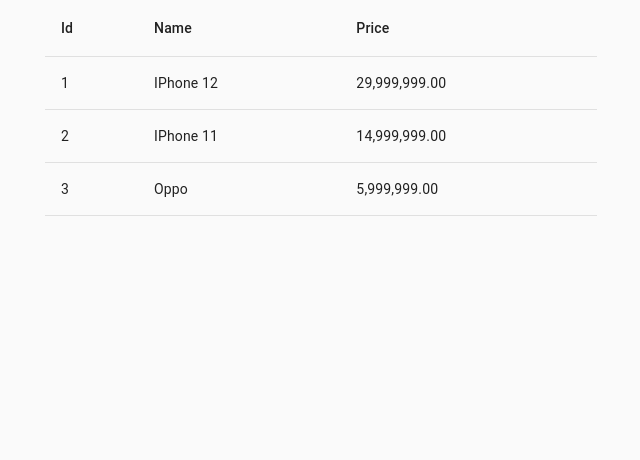
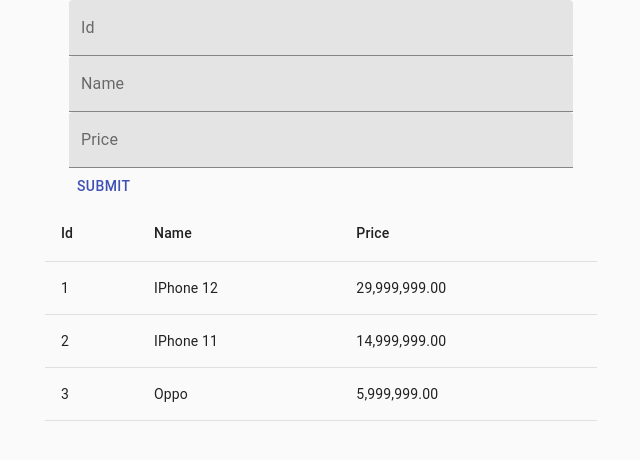
Before and after one commit to TienNH21/sp21_web207_pt15307ud, a React (Create React App) app: page / in a window 1280 px wide. Shown: the top 460 px of the page, without its empty margins (319-959 px from the left). Built offline with nearby package versions, Linux system fonts and the light colour scheme.

Commit message:
CreateProduct 1

```diff
--- a/src/App.js
+++ b/src/App.js
@@ -5,6 +5,7 @@
 import Typography from '@material-ui/core/Typography';
 import Container from '@material-ui/core/Container';
 import ListProduct from './components/ListProduct';
+import CreateProduct from './components/CreateProduct';
 
 function App() {
   const initValue = [
@@ -14,12 +15,20 @@
   ];
 
   const [products, setProducts] = useState(initValue);
+  const [clickedRow, setClickedRow] = useState({
+    id: '',
+    name: '',
+    price: '',
+  });
 
   return (
     <React.Fragment>
       <CssBaseline />
       <Container maxWidth="sm">
-        <ListProduct data={ products } />
+        <CreateProduct clickedRow={ clickedRow } />
+        <ListProduct
+          setClickedRow={ setClickedRow }
+          data={ products } />
       </Container>
     </React.Fragment>
   );
--- /dev/null
+++ b/src/components/CreateProduct.js
@@ -0,0 +1,39 @@
+import TextField from '@material-ui/core/TextField';
+import Button from '@material-ui/core/Button';
+import Container from '@material-ui/core/Container';
+import { useState } from 'react';
+
+function CreateProduct({ clickedRow }) {
+  const [value, setValue] = useState(clickedRow);
+  const onChangeHandler = (event) => {
+    console.log(event)
+  }
+  console.log(clickedRow, value)
+  return (
+    <Container maxWidth="sm">
+      <form>
+        <TextField
+          fullWidth
+          label="Id"
+          variant="filled"
+          onChange={onChangeHandler}
+          value={ clickedRow.id } />
+        <TextField
+          fullWidth
+          variant="filled"
+          onChange={onChangeHandler}
+          label="Name"
+          value={clickedRow.name} />
+        <TextField
+          fullWidth
+          label="Price"
+          variant="filled"
+          onChange={onChangeHandler}
+          value={clickedRow.price} />
+        <Button color="primary">Submit</Button>
+      </form>
+    </Container>
+  );
+}
+
+export default CreateProduct;
--- a/src/components/ListProduct.js
+++ b/src/components/ListProduct.js
@@ -4,7 +4,11 @@
 import TableHead from '@material-ui/core/TableHead';
 import TableRow from '@material-ui/core/TableRow';
 
-function ListProduct({ data }) {
+function ListProduct({ data, setClickedRow }) {
+  const onClickHandler = (event, value) => {
+    setClickedRow(value);
+  }
+
   return (
     <div>
       <Table>
@@ -20,7 +24,13 @@
           {
             data.map(function (value, index) {
               return (
-                <TableRow key={index}>
+                <TableRow
+                  onClick={
+                    (event) => {
+                      return onClickHandler(event, value);
+                    }
+                  }
+                  key={index}>
                   <TableCell>{value.id}</TableCell>
                   <TableCell>{value.name}</TableCell>
                   <TableCell>{value.price}</TableCell>
```
Also changed, not shown: 1 other file (tests, documents, lock files or other folders).
